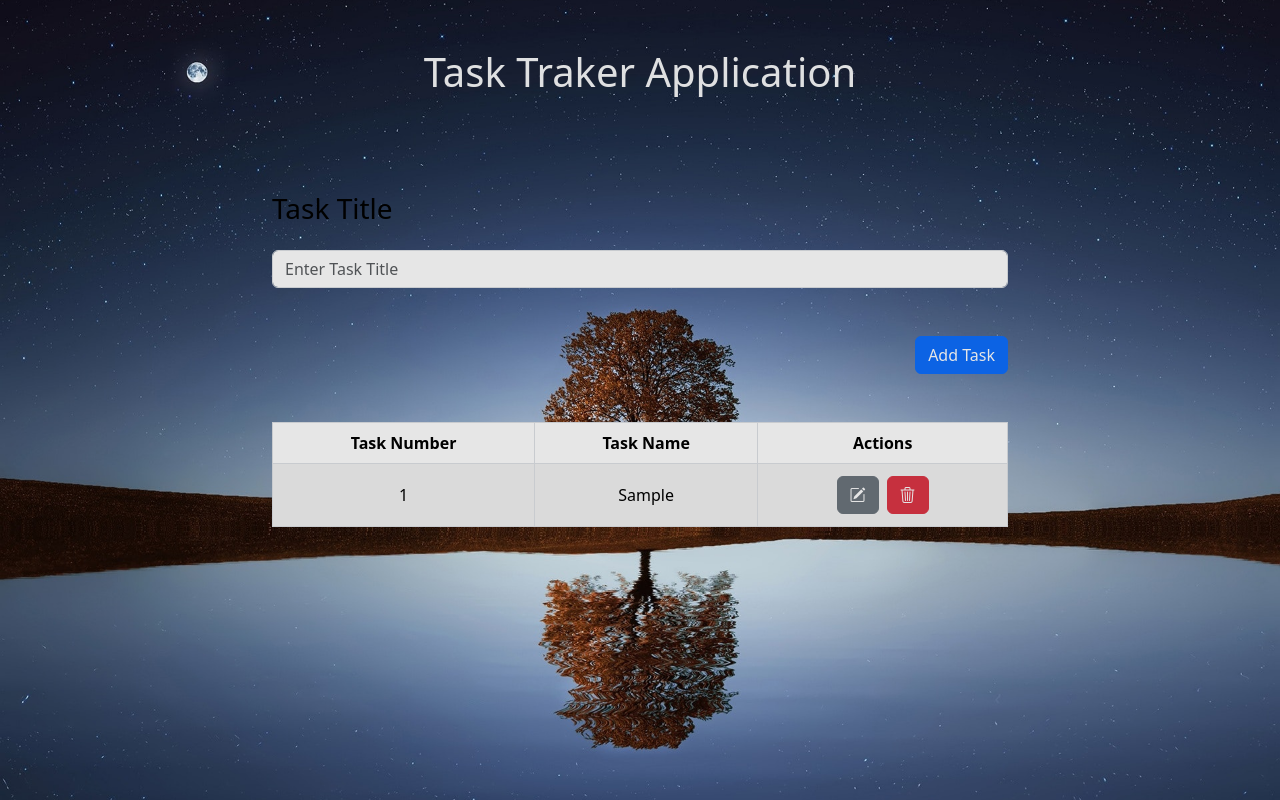
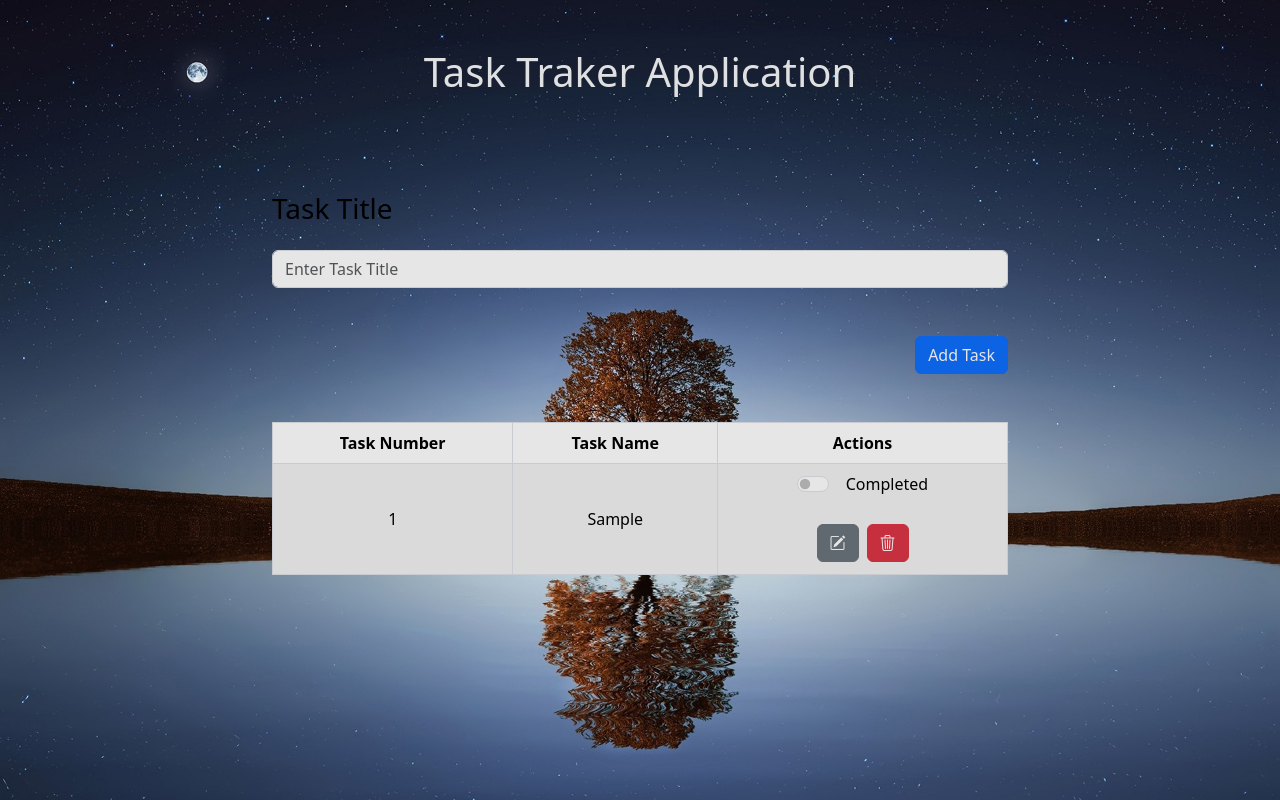
Before and after one commit to sivarajagopalans/CodSoft-Task-2, a React (Vite) app: page / in a window 1280 px wide. Both pictures are taken after typing "Sample" into the empty fields and a click on the button "Add Task". Built offline with nearby package versions, Linux system fonts and the light colour scheme.

Commit message:
add tasl complete btn

```diff
--- a/src/components/TasksList.jsx
+++ b/src/components/TasksList.jsx
@@ -1,4 +1,4 @@
-import { Table, Button } from 'react-bootstrap'
+import { Table, Button, Form } from 'react-bootstrap'
 import { useDispatch, useSelector } from 'react-redux';
 import { removeTaskFromList, setSeletedTask } from '../slices/tasksSlices';
 import { UpdateTask } from './UpdateTask';
@@ -42,6 +42,12 @@ export const TasksList = () => {
                                     <td>{index + 1}</td>
                                     <td>{task.title}</td>
                                     <td>
+                                        <Form>
+                                            <div>
+                                                <Form.Check style={{display:"inline"}} type='switch' id='custom-switch' />
+                                                <span>&nbsp; &nbsp; Completed</span>
+                                            </div>
+                                        </Form><br />
                                         <Button className='m-1' variant="secondary" type="submit"
                                             onClick={() => updateTask(task)}>
                                             <i className='bi bi-pencil-square'></i>
```
